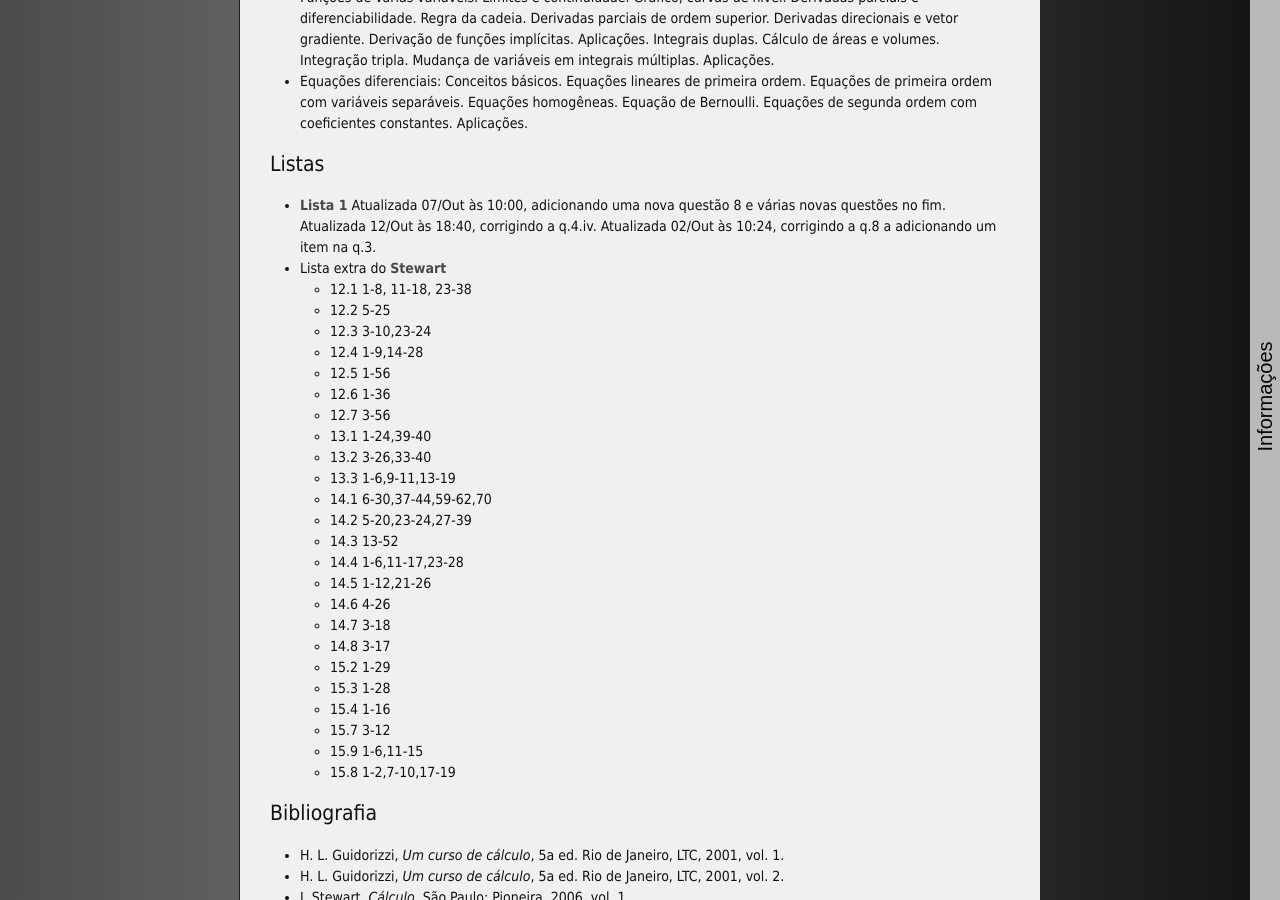
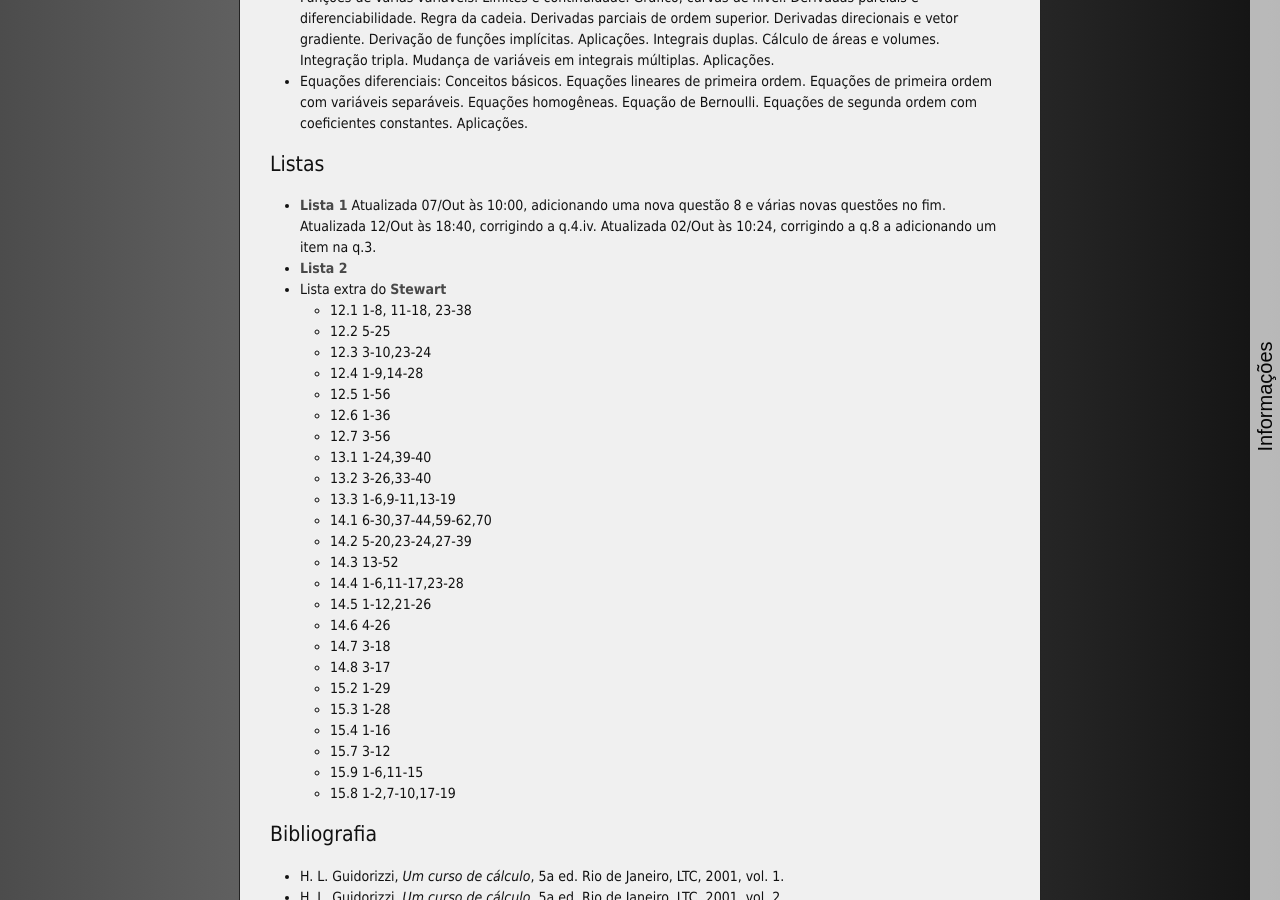
Before and after one commit to abelsiqueira/abelsiqueira.github.io-old, a Jekyll site: the page built from _posts/br/2015-08-02-cm202-calculo-diferencial-e-integral-II-2015-s2.markdown, in a window 1280 px wide and 900 px high, scrolled down 811 px. Built offline with Jekyll 4.4.1, drawn with Linux system fonts in a browser that asks for light colours; nearby versions of some CDN libraries.

Commit message:
Adiciona lista 2 de cm202

```diff
--- a/_posts/br/2015-08-02-cm202-calculo-diferencial-e-integral-II-2015-s2.markdown
+++ b/_posts/br/2015-08-02-cm202-calculo-diferencial-e-integral-II-2015-s2.markdown
@@ -51,6 +51,7 @@ tag:        2015s2
     questões no fim.
     Atualizada 12/Out às 18:40, corrigindo a q.4.iv.
     Atualizada 02/Out às 10:24, corrigindo a q.8 a adicionando um item na q.3.
+  - [Lista 2]({{ site.baseurl }}/disciplinas/cm202/lista2.pdf)
   - Lista extra do [Stewart](http://www.clicmates.com.br/arquivosparadonwloads/Calculo%20Vol%202%20%285%20ed%29%20-%20James%20Stewart%20%28em%20portugues%29.pdf)
     - 12.1 1-8, 11-18, 23-38
     - 12.2 5-25
```
Also changed, not shown: 1 other file.
